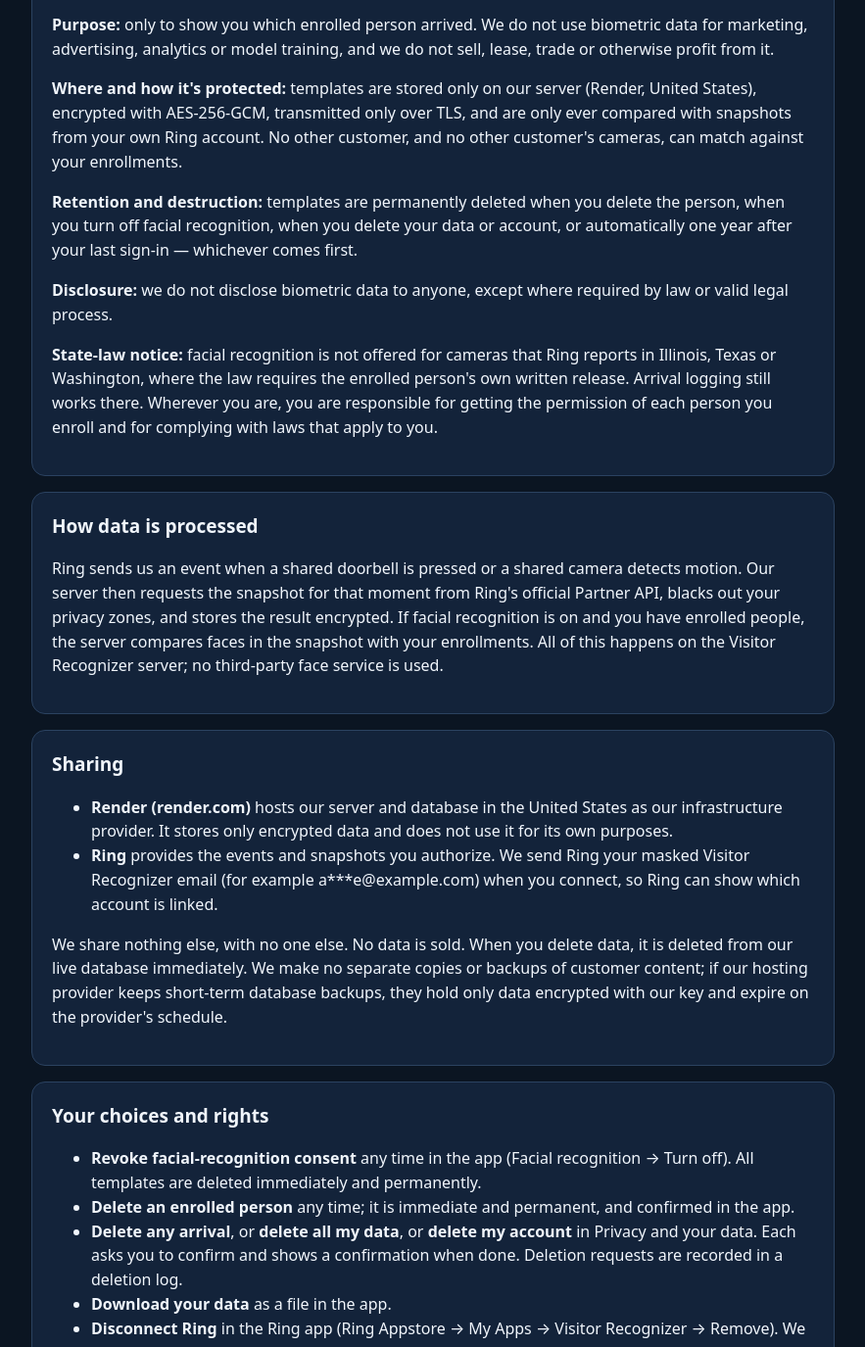
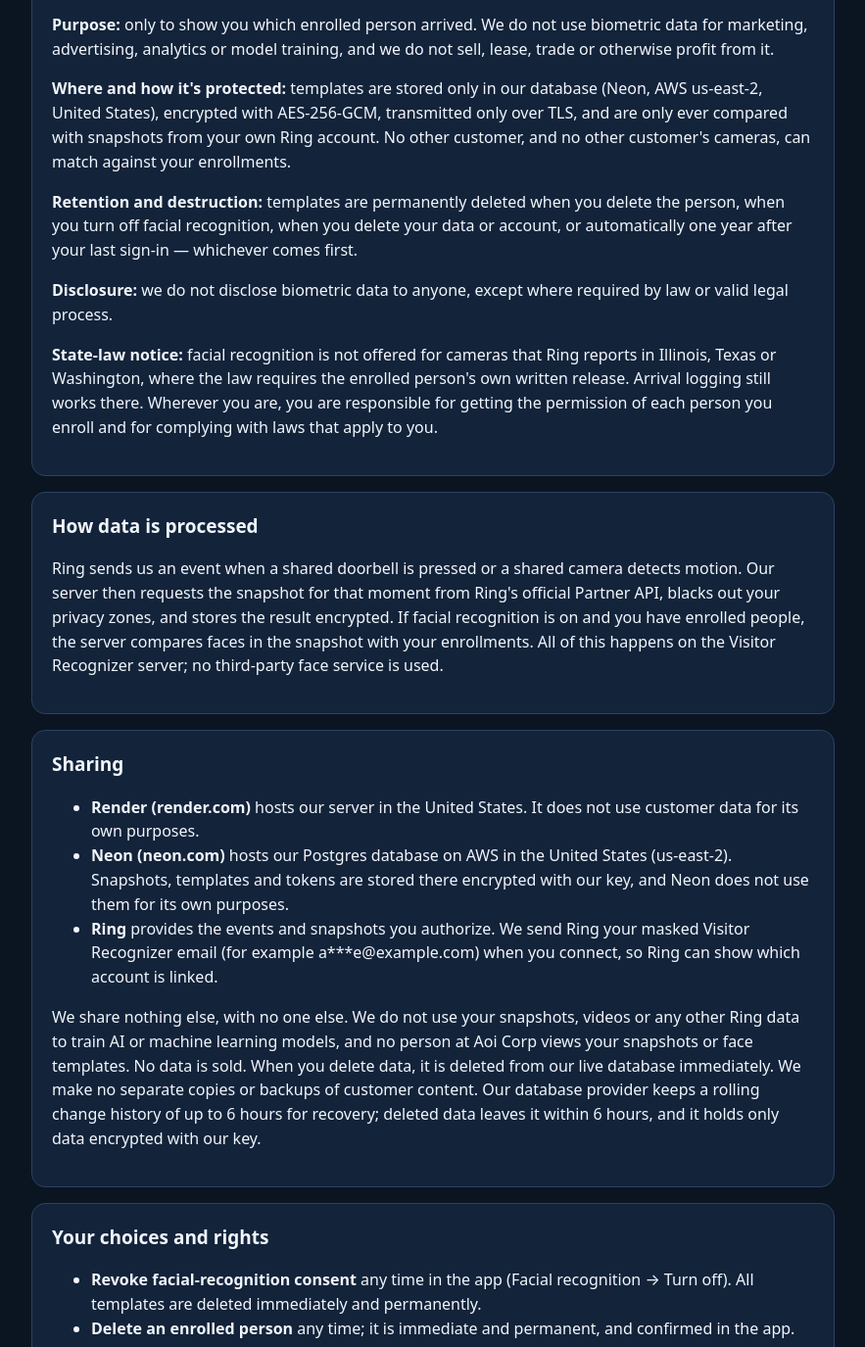
Before and after one commit to Goonfase1017/ring-visitor-recognizer, a website: page public/privacy.html in a window 1280 px wide. Shown: the part 2046-3421 px from the top of the page at 98% size, without its empty margins (198-1081 px from the left). Drawn offline with Linux system fonts and the light colour scheme.

Commit message:
Disclose Neon database, backup window, no AI training, 72h breach notice

```diff
--- a/public/privacy.html
+++ b/public/privacy.html
@@ -37,7 +37,7 @@
 <p><strong>When:</strong> only after you turn on facial recognition by ticking an unchecked consent box and confirming. Consent to facial recognition is separate from creating an account and from connecting Ring.</p>
 <p><strong>Whose:</strong> only people you enroll yourself, one at a time, after confirming each of them agreed to be enrolled. We never enroll anyone automatically, never use faces from any other source, and have no database of faces of public figures or anyone else. Faces of people you have not enrolled are compared with your enrollments only to decide they are “Unknown”; their templates are discarded immediately and never stored.</p>
 <p><strong>Purpose:</strong> only to show you which enrolled person arrived. We do not use biometric data for marketing, advertising, analytics or model training, and we do not sell, lease, trade or otherwise profit from it.</p>
-<p><strong>Where and how it's protected:</strong> templates are stored only on our server (Render, United States), encrypted with AES-256-GCM, transmitted only over TLS, and are only ever compared with snapshots from your own Ring account. No other customer, and no other customer's cameras, can match against your enrollments.</p>
+<p><strong>Where and how it's protected:</strong> templates are stored only in our database (Neon, AWS us-east-2, United States), encrypted with AES-256-GCM, transmitted only over TLS, and are only ever compared with snapshots from your own Ring account. No other customer, and no other customer's cameras, can match against your enrollments.</p>
 <p><strong>Retention and destruction:</strong> templates are permanently deleted when you delete the person, when you turn off facial recognition, when you delete your data or account, or automatically one year after your last sign-in — whichever comes first.</p>
 <p><strong>Disclosure:</strong> we do not disclose biometric data to anyone, except where required by law or valid legal process.</p>
 <p><strong>State-law notice:</strong> facial recognition is not offered for cameras that Ring reports in Illinois, Texas or Washington, where the law requires the enrolled person's own written release. Arrival logging still works there. Wherever you are, you are responsible for getting the permission of each person you enroll and for complying with laws that apply to you.</p></section>
@@ -45,9 +45,10 @@
 <section><h2>How data is processed</h2><p>Ring sends us an event when a shared doorbell is pressed or a shared camera detects motion. Our server then requests the snapshot for that moment from Ring's official Partner API, blacks out your privacy zones, and stores the result encrypted. If facial recognition is on and you have enrolled people, the server compares faces in the snapshot with your enrollments. All of this happens on the Visitor Recognizer server; no third-party face service is used.</p></section>
 
 <section><h2>Sharing</h2><ul>
-<li><strong>Render (render.com)</strong> hosts our server and database in the United States as our infrastructure provider. It stores only encrypted data and does not use it for its own purposes.</li>
+<li><strong>Render (render.com)</strong> hosts our server in the United States. It does not use customer data for its own purposes.</li>
+<li><strong>Neon (neon.com)</strong> hosts our Postgres database on AWS in the United States (us-east-2). Snapshots, templates and tokens are stored there encrypted with our key, and Neon does not use them for its own purposes.</li>
 <li><strong>Ring</strong> provides the events and snapshots you authorize. We send Ring your masked Visitor Recognizer email (for example a***e@example.com) when you connect, so Ring can show which account is linked.</li></ul>
-<p>We share nothing else, with no one else. No data is sold. When you delete data, it is deleted from our live database immediately. We make no separate copies or backups of customer content; if our hosting provider keeps short-term database backups, they hold only data encrypted with our key and expire on the provider's schedule.</p></section>
+<p>We share nothing else, with no one else. We do not use your snapshots, videos or any other Ring data to train AI or machine learning models, and no person at Aoi Corp views your snapshots or face templates. No data is sold. When you delete data, it is deleted from our live database immediately. We make no separate copies or backups of customer content. Our database provider keeps a rolling change history of up to 6 hours for recovery; deleted data leaves it within 6 hours, and it holds only data encrypted with our key.</p></section>
 
 <section><h2>Your choices and rights</h2><ul>
 <li><strong>Revoke facial-recognition consent</strong> any time in the app (Facial recognition → Turn off). All templates are deleted immediately and permanently.</li>
--- a/src/app.ts
+++ b/src/app.ts
@@ -27,7 +27,7 @@ import { LINK_EXPIRED_MESSAGE, authPage, linkPage, linkSuccessPage, messagePage
 import { WebhookHandler } from "./webhooks";
 
 export const RECOGNITION_CONSENT_TEXT =
-  "I want to turn on facial recognition. I understand that Visitor Recognizer will create a face template (a set of numbers describing facial geometry) for each person I enroll, store it encrypted on the Visitor Recognizer server (Render, United States), and compare faces in my Ring camera snapshots only against the people I enrolled. People I have not enrolled are shown as \"Unknown\" and no template is kept for them. I can turn this off at any time, which permanently deletes all face templates.";
+  "I want to turn on facial recognition. I understand that Visitor Recognizer will create a face template (a set of numbers describing facial geometry) for each person I enroll, store it encrypted in the Visitor Recognizer database (Neon on AWS, United States), and compare faces in my Ring camera snapshots only against the people I enrolled. People I have not enrolled are shown as \"Unknown\" and no template is kept for them. I can turn this off at any time, which permanently deletes all face templates.";
 
 export const ENROLLMENT_ATTESTATION =
   "I confirm this person has given me permission to enroll their face so this app can recognize them at my door, and that I will delete their enrollment if they ask.";
```
Also changed, not shown: public/index.html (+1 -1 lines), public/security.html (+2 -2 lines).
